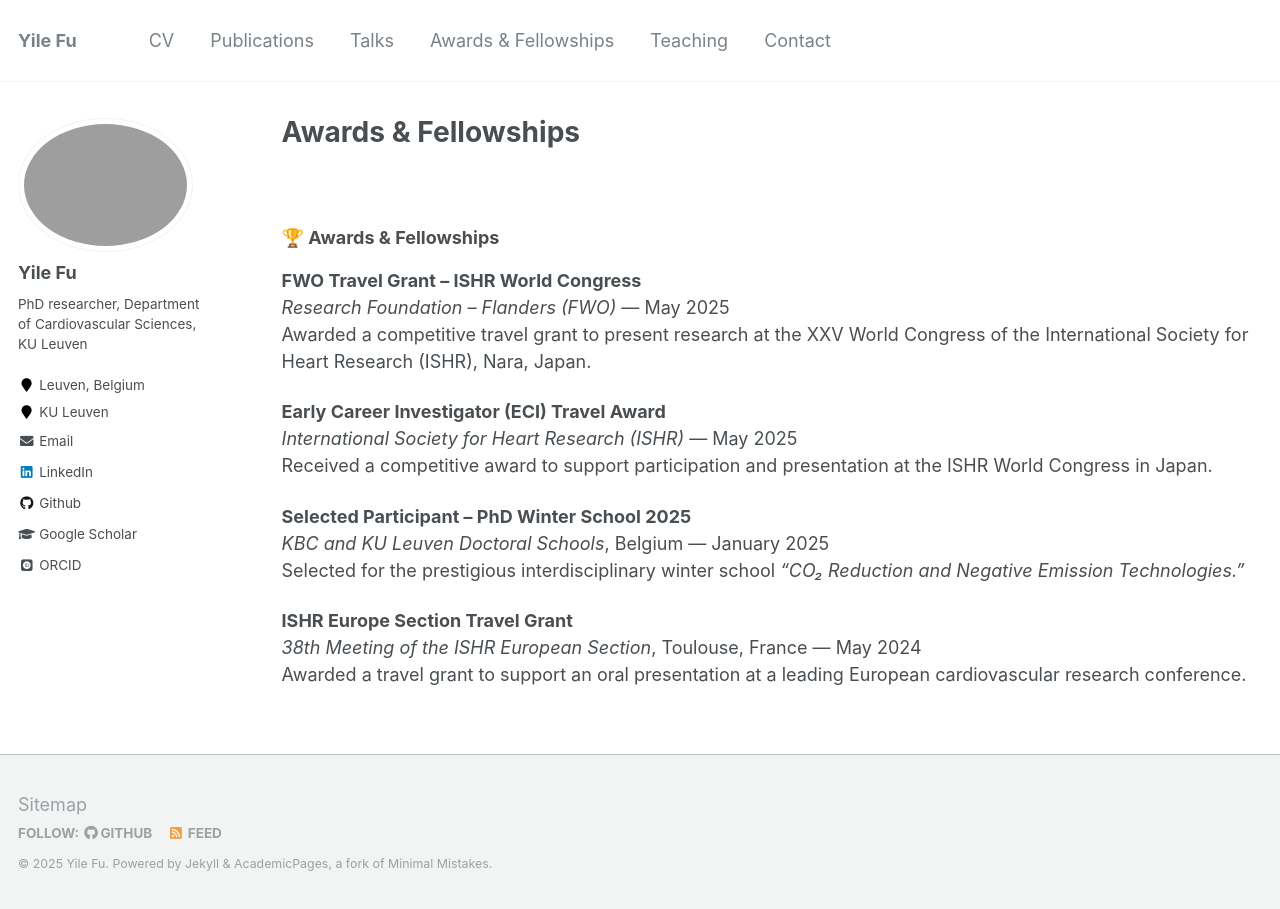
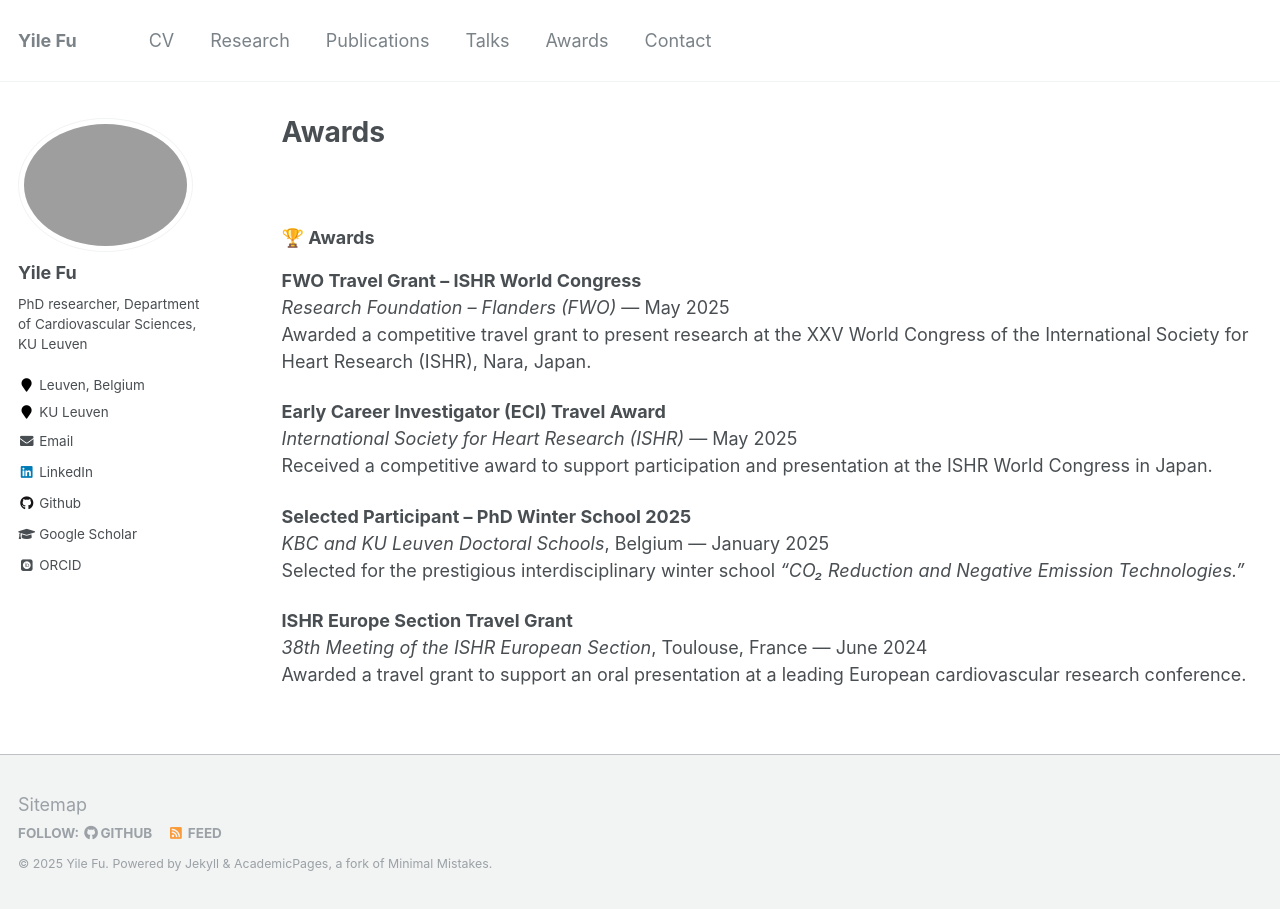
Before and after one commit to yilevine/yilefu.github.io, a Jekyll site: the page built from _pages/awards.md, in a window 1280 px wide. Built offline with Jekyll 4.4.1, drawn with Linux system fonts in a browser that asks for light colours; some web fonts are replaced.

Commit message:
update research

```diff
--- a/_data/navigation.yml
+++ b/_data/navigation.yml
@@ -2,6 +2,9 @@
 main:
   - title: "CV"
     url: "/files/cv_postdoc.pdf"
+
+  - title: "Research"
+    url: "/research/"
 
   - title: "Publications"
     url: "/publications/"
@@ -9,11 +12,8 @@ main:
   - title: "Talks"
     url: "/talks/"
 
-  - title: "Awards & Fellowships"
+  - title: "Awards"
     url: "/awards/"
-
-  - title: "Teaching"
-    url: "/teaching/"
 
   - title: "Contact"
     url: "/contact/"
--- a/_pages/awards.md
+++ b/_pages/awards.md
@@ -1,13 +1,13 @@
 ---
 layout: archive
-title: "Awards & Fellowships"
+title: "Awards"
 permalink: /awards/
 author_profile: true
 ---
 
 <br>
 
-### 🏆 **Awards & Fellowships**
+### 🏆 **Awards**
 
 **FWO Travel Grant – ISHR World Congress**
 *Research Foundation – Flanders (FWO)* — May 2025
@@ -22,5 +22,5 @@ Received a competitive award to support participation and presentation at the IS
 Selected for the prestigious interdisciplinary winter school *"CO₂ Reduction and Negative Emission Technologies."*
 
 **ISHR Europe Section Travel Grant**
-*38th Meeting of the ISHR European Section*, Toulouse, France — May 2024
+*38th Meeting of the ISHR European Section*, Toulouse, France — June 2024
 Awarded a travel grant to support an oral presentation at a leading European cardiovascular research conference.
```
Also changed, not shown: _pages/research.md (added, +43 -0 lines).
